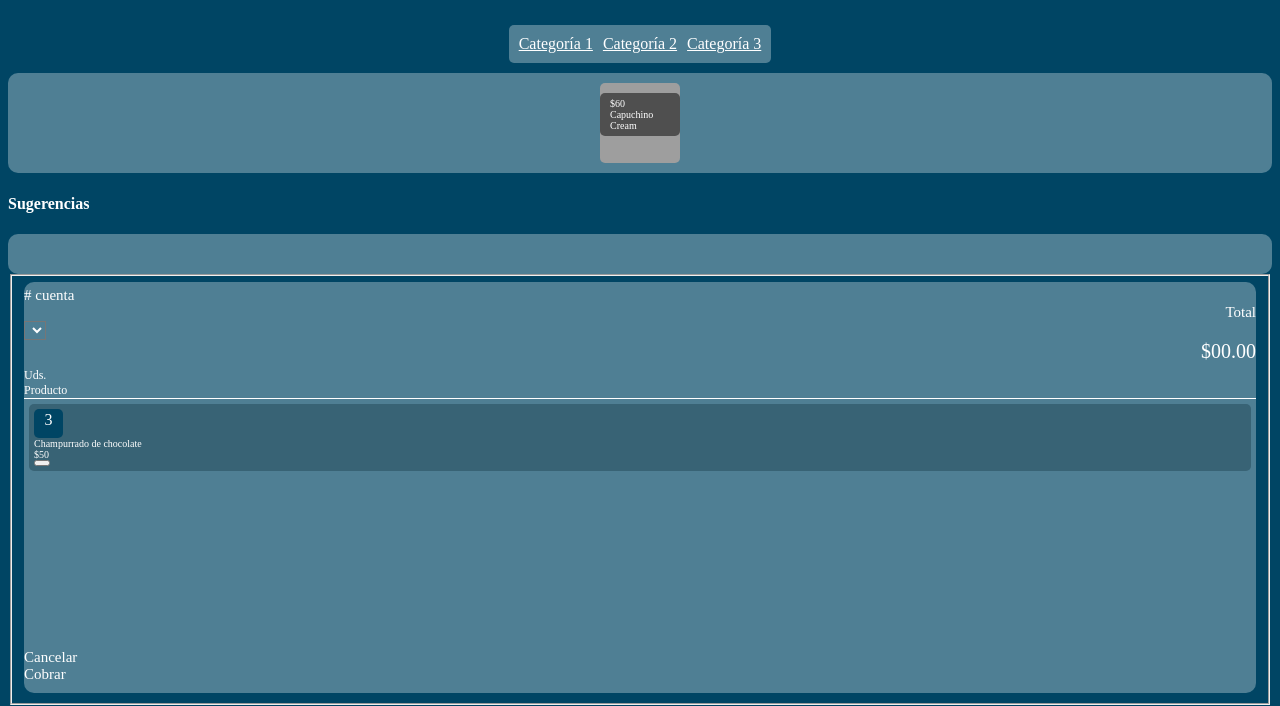
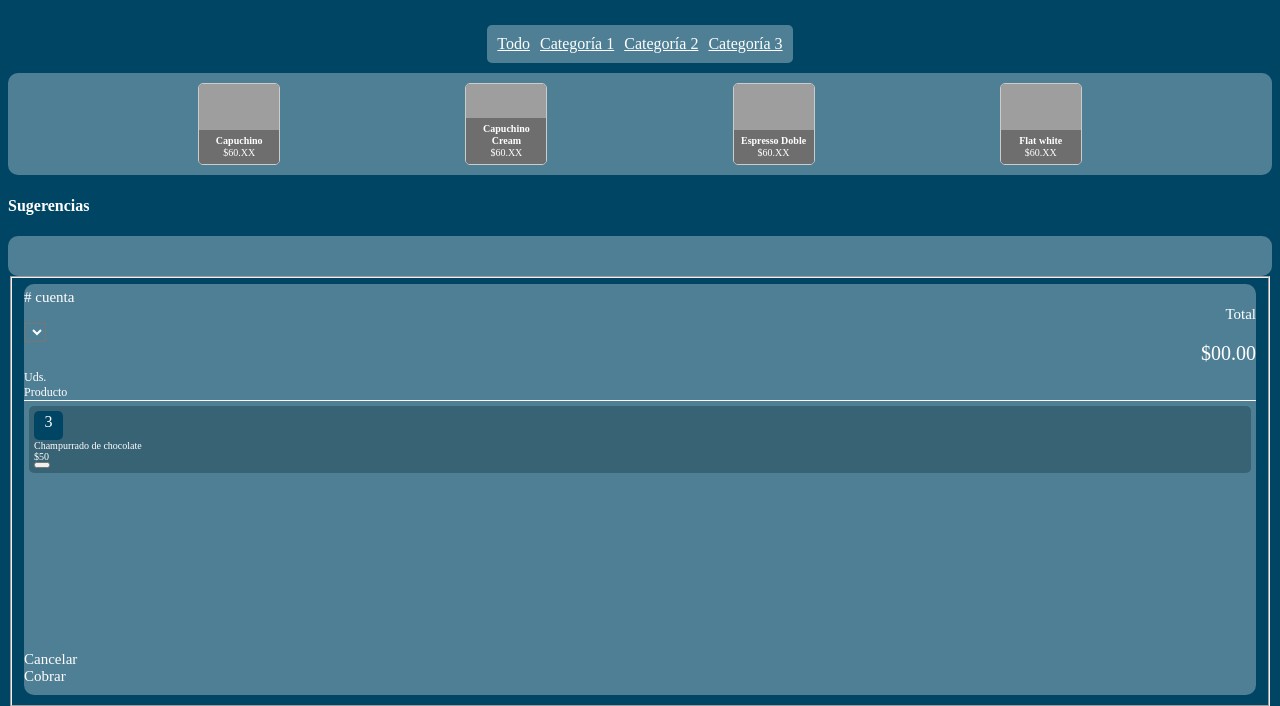
Before and after one commit to MrMarshal/Arendsi, a PHP site: page /sinergia/intranet/pos/boutique.php in a window 1280 px wide. Shown: the part 128-834 px from the top of the page. Run offline with PHP 8.4, Linux system fonts and the light colour scheme; lists and menus that the app fills with data are empty; some libraries are stand-ins or nearby versions; grey boxes are pictures that could not be loaded.

Commit message:
agregado filtrado de categorias y cambio de cards

```diff
--- a/intranet/pos/boutique.php
+++ b/intranet/pos/boutique.php
@@ -3,7 +3,7 @@
 <script src="https://cdnjs.cloudflare.com/ajax/libs/OwlCarousel2/2.2.1/owl.carousel.js"></script>
 
 <nav class="fixed-top">
-    <div class="p-3 container-fluid" style="background-color: #b59f5b">
+    <div class="p-2 container-fluid" style="background-color: #b59f5b">
         <div class="row">
             <div class="col-8">
                 <div class="dropdown">
@@ -43,20 +43,45 @@
         <div class="col-8">
             <div class="categories_selector_bar">
                 <div class="categories_selector_inner_container">
-                    <a href="#category1">Categoría 1</a>
-                    <a href="#category2">Categoría 2</a>
-                    <a href="#category3">Categoría 3</a>
+                    <a data-filter="all" href="#category1">Todo</a>
+                    <a data-filter=".category-a" href="#category1">Categoría 1</a>
+                    <a data-filter=".category-b" href="#category2">Categoría 2</a>
+                    <a data-filter=".category-c" href="#category3">Categoría 3</a>
                 </div>
             </div>
-            <div class="container category-product">
-            <div class="article_card">
-                    <img src="https://res.cloudinary.com/dxfq3iotg/image/upload/v1560924153/alcatel-smartphones-einsteiger-mittelklasse-neu-3m.jpg" alt="article-cover" class="article_image">
-                    <div class="text-content">
-                        <p class="title">$60 <br> Capuchino Cream</p>
+            <div class="container category-product" id="categories_container">
+                <div class="mix category-a product-card">
+                    <img src="https://upload.wikimedia.org/wikipedia/commons/0/00/Cappuccino_PeB.jpg" alt="Producto">
+                    <div class="product-info">
+                        <h3>Capuchino</h3>
+                        <p>$60.XX</p>
+                    </div>
+                </div>
+                <div class="mix category-b product-card">
+                    <img src="https://encrypted-tbn0.gstatic.com/images?q=tbn:ANd9GcTfYXlOqhT4Qpm8UFqMvlkYWRYWSg2rNXC-_GWzE-tl4sGteSW_5GYwfHryRYkDbr2x7EA&usqp=CAU" alt="Producto">
+                    <div class="product-info">
+                        <h3>Capuchino Cream</h3>
+                        <p>$60.XX</p>
+                    </div>
+                </div>
+                <div class="mix category-c product-card">
+                    <img src="https://www.tasteofhome.com/wp-content/uploads/2023/03/TOH-espresso-GettyImages-1291298315-JVcrop.jpg" alt="Producto">
+                    <div class="product-info">
+                        <h3>Espresso Doble</h3>
+                        <p>$60.XX</p>
+                    </div>
+                </div>
+                <div class="mix category-a product-card">
+                    <img src="https://images.immediate.co.uk/production/volatile/sites/30/2020/08/flat-white-d8ada0f.jpg" alt="Producto">
+                    <div class="product-info">
+                        <h3>Flat white</h3>
+                        <p>$60.XX</p>
+                    </div>
                 </div>
             </div>
 
-            </div>
+
+
             <div class="item_viewed_title_container">
                 <h4 class="item_viewed_title">Sugerencias</h4>
             </div>
@@ -154,12 +179,13 @@ api_post("products/GetBestsellers").then(res => {
         prods += `<div class="owl-item">
                         <div
                             class="item_viewed_item discount d-flex flex-column align-items-center justify-content-center text-center">
-                            <div class="item_viewed_image"><img
-                                    src="https://res.cloudinary.com/dxfq3iotg/image/upload/v1560924153/alcatel-smartphones-einsteiger-mittelklasse-neu-3m.jpg"
-                                    alt=""></div>
-                            <div class="item_viewed_content text-center">
-                                <div class="item_viewed_price">$${p.price}</div>
-                                <div class="item_viewed_name"><a href="#">${p.name}</a></div>
+
+                            <div class="product-card">
+                                <img src="https://res.cloudinary.com/dxfq3iotg/image/upload/v1560924153/alcatel-smartphones-einsteiger-mittelklasse-neu-3m.jpg" alt="Producto">
+                                <div class="product-info">
+                                    <h3>${p.name}</h3>
+                                    <p>$${p.price}</p>
+                                </div>
                             </div>
                         </div>
                     </div>`;
@@ -194,6 +220,12 @@ function showCurrentOrder() {
 }
 </script>
 
+<!-- Categorizador de productos -->
+<script src="https://cdnjs.cloudflare.com/ajax/libs/mixitup/3.3.1/mixitup.min.js"></script>
+<script>
+    var containerEl = document.querySelector('#categories_container');
+    var mixer = mixitup(containerEl);
+</script>
 
 
 <script type="text/javascript">
@@ -430,4 +462,41 @@ body {
     border-radius: 5px;
     margin-top: 5px  10px 10px 10px;
 }
+
+        /* Clases para el card de los productos */
+        .product-card {
+  width: 80px;
+  height: 80px;
+  border: 1px solid #ccc;
+  border-radius: 5px;
+  overflow: hidden;
+  position: relative;
+  display: flex;
+}
+
+.product-card img {
+  flex: 1;
+  width: auto;
+  height: auto;
+  max-width: 100%;
+  max-height: 100%;
+  object-fit: cover;
+}
+
+.product-info {
+  position: absolute;
+  bottom: 0;
+  left: 0;
+  width: 100%;
+  background-color: rgba(0, 0, 0, 0.3);
+  padding: 5px;
+  box-sizing: border-box;
+  text-align: center;
+}
+.product-info h3,
+.product-info p {
+  margin: 0;
+  font-size: 10px;
+  line-height: 1.2;
+}
 </style>
```
Lines whose indentation alone changed are shown as unchanged.
